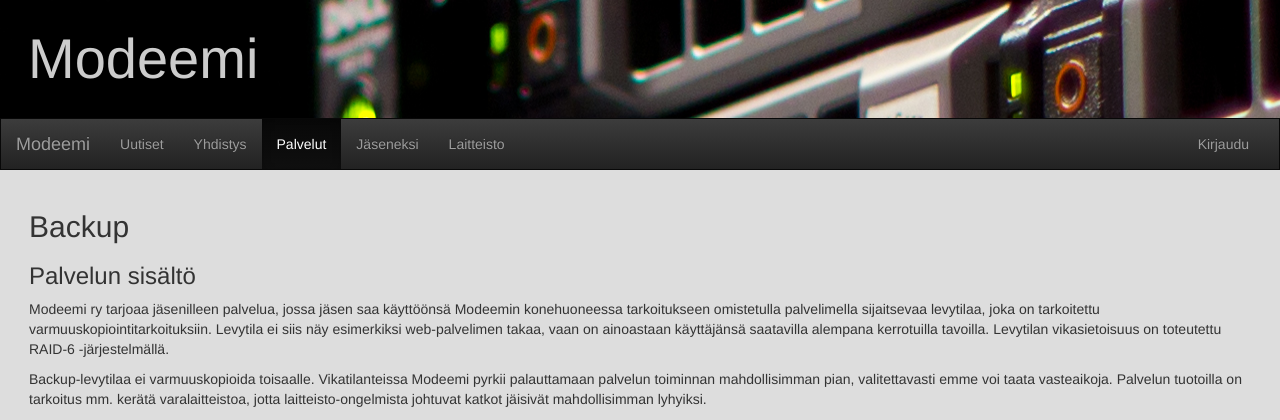
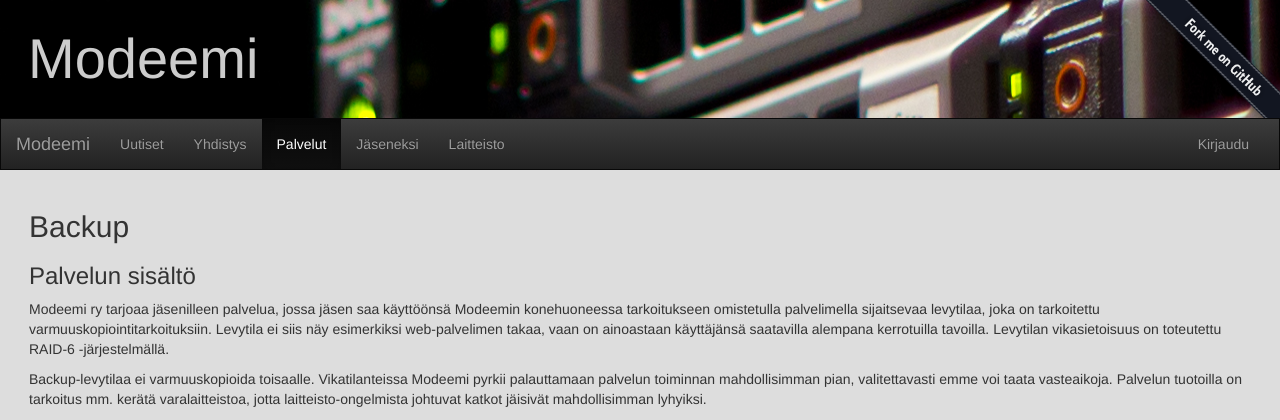
Before and after one commit to modeemi/website, a Django app: page /palvelut/backup/ in a window 1280 px wide. Shown: the top 420 px of the page. Run offline with Django 3.2, Linux system fonts and the light colour scheme; parts of the project's set-up code (start-up, migrations or seed data) failed here and were passed over; some libraries are stand-ins or nearby versions.

Commit message:
Added fork ribbon

```diff
--- a/modeemintternet/templates/base.html
+++ b/modeemintternet/templates/base.html
@@ -53,6 +53,12 @@
             div.header a:hover {
                 text-decoration: none;
             }
+            div.header img#ribbon {
+                position: absolute;
+                top: 0;
+                right: 0;
+                border: 0;
+            }
             @media(min-width: 768px) {
                 body > div.container-fluid {
                     margin: 1em;
--- a/modeemintternet/templates/nav.html
+++ b/modeemintternet/templates/nav.html
@@ -1,7 +1,9 @@
 {% load active %}
+{% load staticfiles %}
 
 <!-- Picture, hidden with phones and other very small displays -->
 <div class="header hidden-xs">
+   <a href="https://github.com/aleksih/modeemintternet"><img id="ribbon" src="{% static 'image/ribbon.png' %}" alt="Fork me on GitHub"></a>
     <a href="/"><h1>Modeemi</h1></a>
 </div>
 
```
Also changed, not shown: modeemintternet/static/image/ribbon.png (added).
